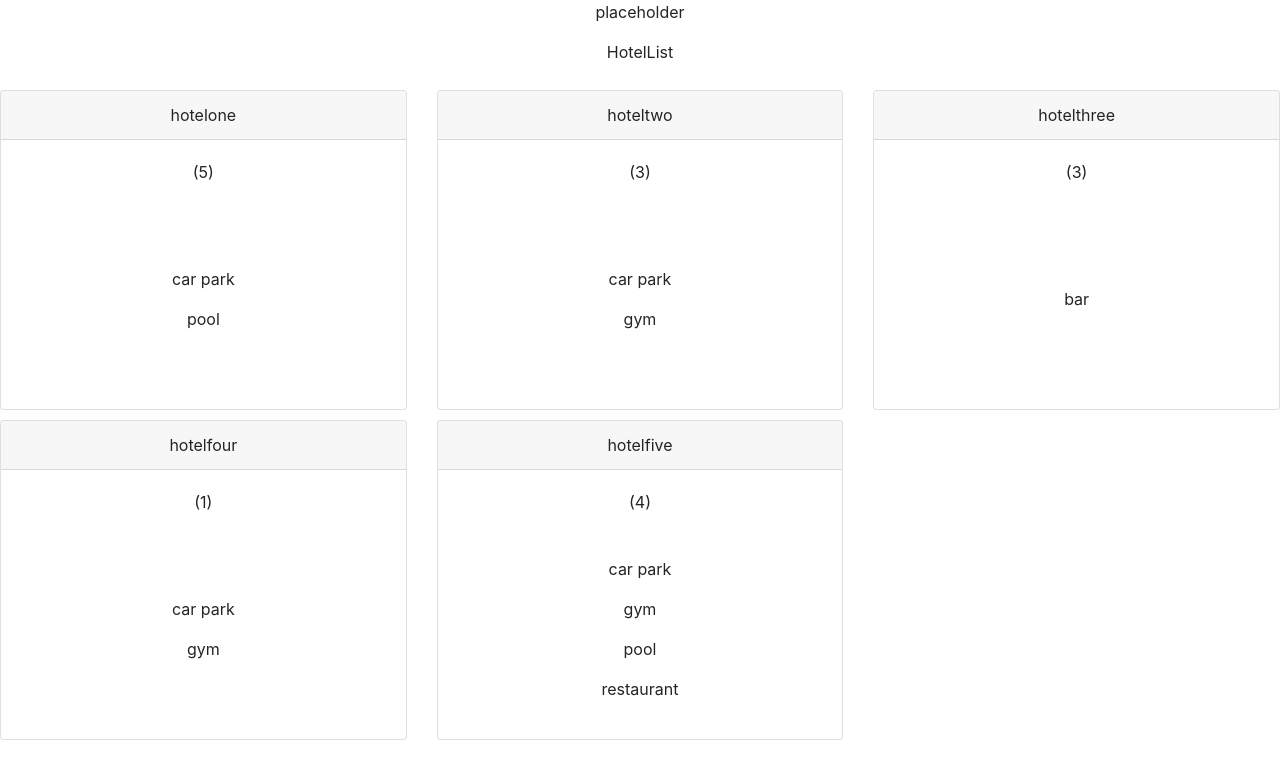
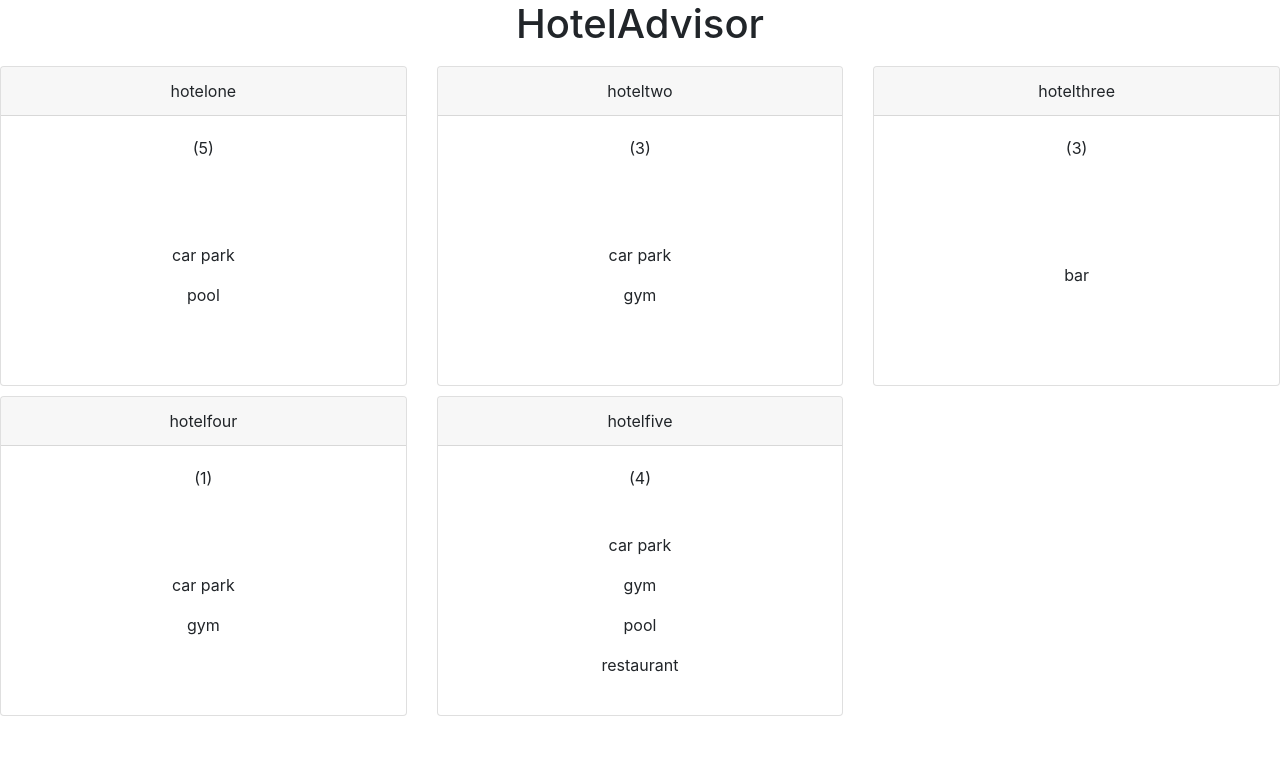
Before and after one commit to resmithers/aero-kata, a React (Create React App) app: page / in a window 1280 px wide. Shown: the top 778 px of the page. Built offline with nearby package versions, Linux system fonts and the light colour scheme.

Commit message:
Basic layout complete

```diff
--- a/src/App.js
+++ b/src/App.js
@@ -6,7 +6,7 @@ class App extends Component {
 	render() {
 		return (
 			<div className="App">
-        <p>placeholder</p>
+				<h1>HotelAdvisor</h1>
 				<HotelList />
 			</div>
 		);
--- a/src/components/HotelList.jsx
+++ b/src/components/HotelList.jsx
@@ -7,18 +7,15 @@ class HotelList extends Component {
 	render() {
 		const { hotels } = this.props;
 		return (
-			<div>
-				<p>HotelList</p>
 			<ListGroup variant="flush">
 				<Row>
 					{hotels.map(data => (
 						<Col sm={4} key={data.name}>
-								<HotelCard data={data}/>
+							<HotelCard data={data} />
 						</Col>
 					))}
 				</Row>
 			</ListGroup>
-			</div>
 		);
 	}
 }
```
Lines whose indentation alone changed are shown as unchanged.
